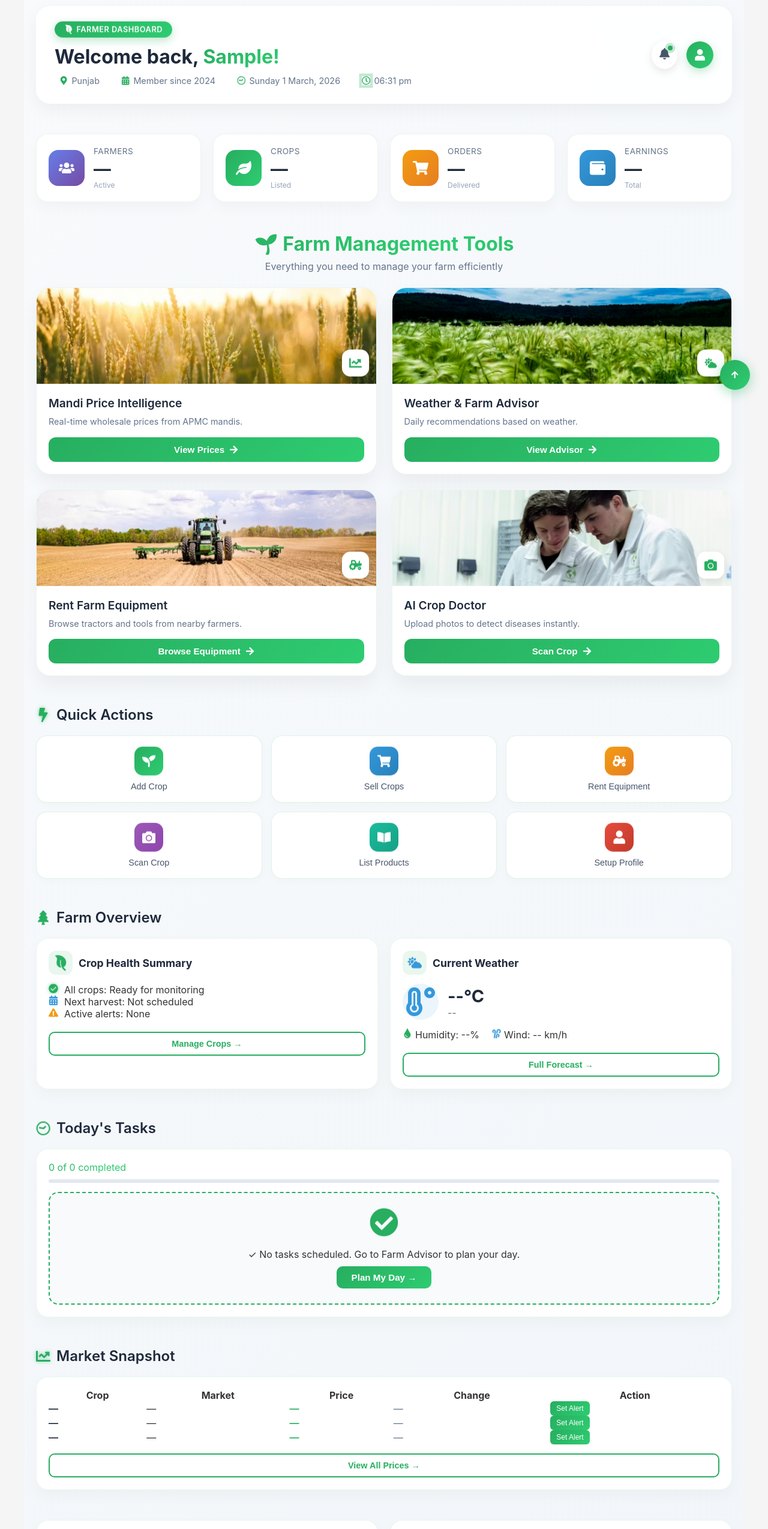
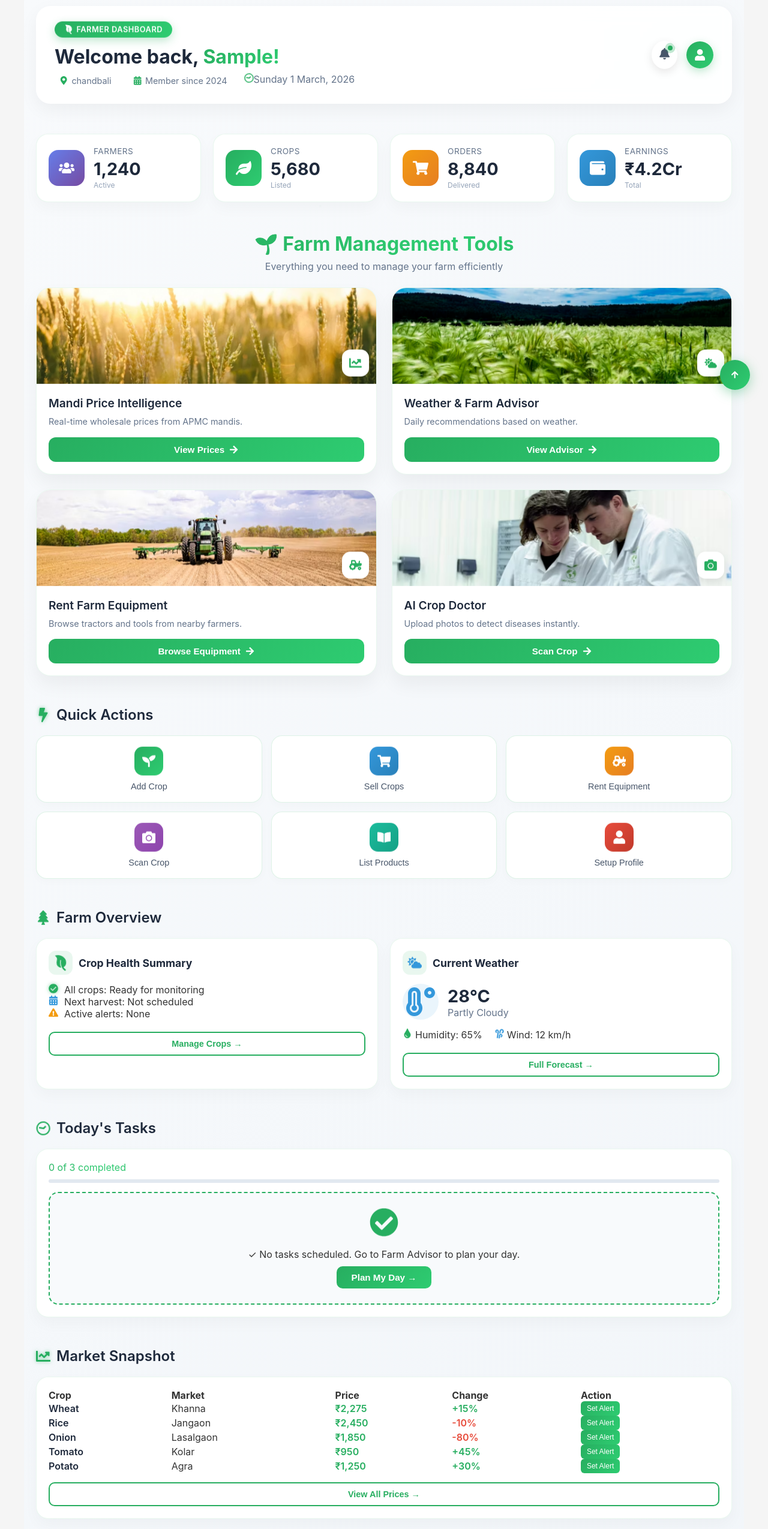
Before and after one commit to Auro993/Agri_connect, a React (Create React App) app in the folder client/: page /dashboard in a window 1280 px wide. Shown: the part 120-2669 px from the top of the page at 60% size. Built offline with nearby package versions, Linux system fonts and the light colour scheme; sample sign-in values are in the browser's storage; the HTML template or start-up script is replaced by a standard one.

Commit message:
Update Dashboard.js

```diff
--- a/client/src/pages/Dashboard.js
+++ b/client/src/pages/Dashboard.js
@@ -26,23 +26,45 @@ import cropDoctorImg from "../assets/images/Crop-Doctor.avif";
 
 function Dashboard() {
   const navigate = useNavigate();
-  const [user, setUser] = useState({ name: "Aurosmita Sahoo", location: "Punjab" });
+  const [user, setUser] = useState({ name: "Aurosmita Sahoo", location: "chandbali" });
   const [currentTime, setCurrentTime] = useState(new Date());
   const [imageErrors, setImageErrors] = useState({});
   const [hoveredCard, setHoveredCard] = useState(null);
   const [isLoading, setIsLoading] = useState({});
   const [showNotification, setShowNotification] = useState(false);
   const [mousePosition, setMousePosition] = useState({ x: 0, y: 0 });
+  const [showTime, setShowTime] = useState(true);
+
+  // Sample data for stats
+  const [stats] = useState({
+    farmers: "1,240",
+    crops: "5,680",
+    orders: "8,840",
+    earnings: "₹4.2Cr"
+  });
+
+  // Market data
+  const [marketData] = useState([
+    { crop: "Wheat", market: "Khanna", price: "₹2,275", change: "+15%", trend: "up" },
+    { crop: "Rice", market: "Jangaon", price: "₹2,450", change: "-10%", trend: "down" },
+    { crop: "Onion", market: "Lasalgaon", price: "₹1,850", change: "-80%", trend: "down" },
+    { crop: "Tomato", market: "Kolar", price: "₹950", change: "+45%", trend: "up" },
+    { crop: "Potato", market: "Agra", price: "₹1,250", change: "+30%", trend: "up" },
+    { crop: "Cotton", market: "Akola", price: "₹7,200", change: "+120%", trend: "up" }
+  ]);
 
   useEffect(() => {
     const storedUser = localStorage.getItem("user");
     if (storedUser) {
-      setUser(JSON.parse(storedUser));
-    }
-
-    const timer = setInterval(() => setCurrentTime(new Date()), 60000);
-
-    // Mouse move effect for parallax
+      try {
+        setUser(JSON.parse(storedUser));
+      } catch (e) {
+        console.log("Error parsing user");
+      }
+    }
+
+    const timer = setInterval(() => setCurrentTime(new Date()), 1000);
+
     const handleMouseMove = (e) => {
       setMousePosition({
         x: (e.clientX / window.innerWidth - 0.5) * 20,
@@ -66,7 +88,12 @@ function Dashboard() {
     setIsLoading(prev => ({ ...prev, [path]: true }));
     setTimeout(() => {
       navigate(path);
+      setIsLoading(prev => ({ ...prev, [path]: false }));
     }, 300);
+  };
+
+  const toggleTimeDisplay = () => {
+    setShowTime(!showTime);
   };
 
   const formattedDate = currentTime.toLocaleDateString('en-IN', {
@@ -78,7 +105,8 @@ function Dashboard() {
 
   const formattedTime = currentTime.toLocaleTimeString('en-IN', {
     hour: '2-digit',
-    minute: '2-digit'
+    minute: '2-digit',
+    second: '2-digit'
   });
 
   // Premium animations
@@ -463,16 +491,14 @@ function Dashboard() {
             </h1>
             <div style={styles.userMeta}>
               <span style={styles.metaItem} className="hover-scale">
-                <FaMapMarkerAlt style={styles.metaIcon} className="bounce-on-hover" /> {user?.location || "Punjab"}
+                <FaMapMarkerAlt style={styles.metaIcon} className="bounce-on-hover" /> {user?.location || "chandbali"}
               </span>
               <span style={styles.metaItem} className="hover-scale">
-                <FaCalendarAlt style={styles.metaIcon} className="bounce-on-hover" /> Member since {user?.memberSince || "2024"}
+                <FaCalendarAlt style={styles.metaIcon} className="bounce-on-hover" /> Member since 2024
               </span>
-              <span style={styles.metaItem} className="hover-scale">
-                <FaRegClock style={styles.metaIcon} className="spin-slow" /> {formattedDate}
-              </span>
-              <span style={styles.metaItem} className="hover-scale">
-                <FaRegClockAlt style={styles.metaIcon} className="pulse-glow" /> {formattedTime}
+              <span style={styles.metaItem} className="hover-scale" onClick={toggleTimeDisplay} style={{ cursor: 'pointer' }}>
+                <FaRegClock style={styles.metaIcon} className="spin-slow" />
+                {showTime ? formattedDate : formattedTime}
               </span>
             </div>
           </div>
@@ -482,6 +508,7 @@ function Dashboard() {
               className="hover-lift"
               onMouseEnter={() => setShowNotification(true)}
               onMouseLeave={() => setShowNotification(false)}
+              onClick={() => alert('🔔 No new notifications')}
             >
               <FaBell style={styles.bellIcon} className="shake-on-hover" />
               <span style={styles.notificationPulse}></span>
@@ -498,14 +525,14 @@ function Dashboard() {
         </div>
       </div>
 
-      {/* ========== SECTION 2: STATS CARDS ========== */}
+      {/* ========== SECTION 2: STATS CARDS WITH NUMBERS ========== */}
       <div style={styles.sectionSpacer}>
         <div style={styles.statsGrid}>
           {[
-            { icon: <FaUsers />, label: "Farmers", value: "—", sublabel: "Active", gradient: "linear-gradient(135deg, #667eea 0%, #764ba2 100%)" },
-            { icon: <FaLeaf />, label: "Crops", value: "—", sublabel: "Listed", gradient: "linear-gradient(135deg, #27ae60 0%, #2ecc71 100%)" },
-            { icon: <FaShoppingCart />, label: "Orders", value: "—", sublabel: "Delivered", gradient: "linear-gradient(135deg, #f39c12 0%, #e67e22 100%)" },
-            { icon: <FaWallet />, label: "Earnings", value: "—", sublabel: "Total", gradient: "linear-gradient(135deg, #3498db 0%, #2980b9 100%)" }
+            { icon: <FaUsers />, label: "Farmers", value: stats.farmers, sublabel: "Active", gradient: "linear-gradient(135deg, #667eea 0%, #764ba2 100%)" },
+            { icon: <FaLeaf />, label: "Crops", value: stats.crops, sublabel: "Listed", gradient: "linear-gradient(135deg, #27ae60 0%, #2ecc71 100%)" },
+            { icon: <FaShoppingCart />, label: "Orders", value: stats.orders, sublabel: "Delivered", gradient: "linear-gradient(135deg, #f39c12 0%, #e67e22 100%)" },
+            { icon: <FaWallet />, label: "Earnings", value: stats.earnings, sublabel: "Total", gradient: "linear-gradient(135deg, #3498db 0%, #2980b9 100%)" }
           ].map((stat, index) => (
             <div
               key={index}
@@ -584,7 +611,7 @@ function Dashboard() {
                 <button
                   onClick={() => handleActionClick(feature.path)}
                   style={styles.premiumFeatureBtn}
-                  className="ripple-effect"
+                  className="ripple-effect hover-glow"
                   disabled={isLoading[feature.path]}
                 >
                   {isLoading[feature.path] ? (
@@ -691,18 +718,18 @@ function Dashboard() {
                 <FaTemperatureHigh style={{ fontSize: "3rem", color: "#3498db" }} />
               </div>
               <div>
-                <div style={styles.premiumTemp}>--°C</div>
-                <div style={styles.premiumCond}>--</div>
+                <div style={styles.premiumTemp}>28°C</div>
+                <div style={styles.premiumCond}>Partly Cloudy</div>
               </div>
             </div>
             <div style={styles.premiumWeatherDetails}>
               <span className="hover-scale">
                 <FaTint style={{ color: "#27ae60", marginRight: "5px" }} className="float-animation" />
-                Humidity: --%
+                Humidity: 65%
               </span>
               <span className="hover-scale">
                 <FaWind style={{ color: "#3498db", marginRight: "5px" }} className="spin-slow" />
-                Wind: -- km/h
+                Wind: 12 km/h
               </span>
             </div>
             <button
@@ -724,7 +751,7 @@ function Dashboard() {
         </h3>
         <div className="hover-lift card-shine" style={styles.premiumTaskCard}>
           <div style={styles.premiumTaskHeader}>
-            <span className="gradient-text-animate">0 of 0 completed</span>
+            <span className="gradient-text-animate">0 of 3 completed</span>
             <div style={styles.taskProgressBar}>
               <div style={{...styles.taskProgressFill, width: '0%'}}></div>
             </div>
@@ -763,16 +790,24 @@ function Dashboard() {
               </tr>
             </thead>
             <tbody>
-              {[1,2,3].map(i => (
+              {marketData.slice(0, 5).map((item, i) => (
                 <tr key={i} className="hover-scale">
-                  <td><span style={styles.premiumCrop}>—</span></td>
-                  <td>—</td>
-                  <td><span style={styles.premiumPrice}>—</span></td>
-                  <td><span style={styles.premiumChange}>—</span></td>
+                  <td><span style={styles.premiumCrop}>{item.crop}</span></td>
+                  <td>{item.market}</td>
+                  <td><span style={styles.premiumPrice}>{item.price}</span></td>
+                  <td>
+                    <span style={{
+                      color: item.trend === 'up' ? '#27ae60' : '#e74c3c',
+                      fontWeight: '600'
+                    }}>
+                      {item.change}
+                    </span>
+                  </td>
                   <td>
                     <button
                       style={styles.premiumSmallBtn}
                       className="ripple-effect hover-glow"
+                      onClick={() => handleActionClick('/set-alerts')}
                     >
                       Set Alert
                     </button>
@@ -885,7 +920,7 @@ function Dashboard() {
       <div className="hover-lift card-shine" style={styles.premiumFooter}>
         <div style={styles.premiumSocialLinks}>
           {[FaFacebook, FaTwitter, FaInstagram, FaLinkedin].map((Icon, i) => (
-            <Icon key={i} style={styles.socialIcon} className="hover-glow bounce-on-hover" />
+            <Icon key={i} style={styles.socialIcon} className="hover-glow bounce-on-hover" onClick={() => window.open('#', '_blank')} />
           ))}
         </div>
         <div style={styles.premiumContact}>
@@ -1410,7 +1445,8 @@ const styles = {
   premiumTable: {
     width: "100%",
     borderCollapse: "collapse",
-    marginBottom: "15px"
+    marginBottom: "15px",
+    textAlign: "left"
   },
   premiumCrop: {
     fontWeight: "600",
```
